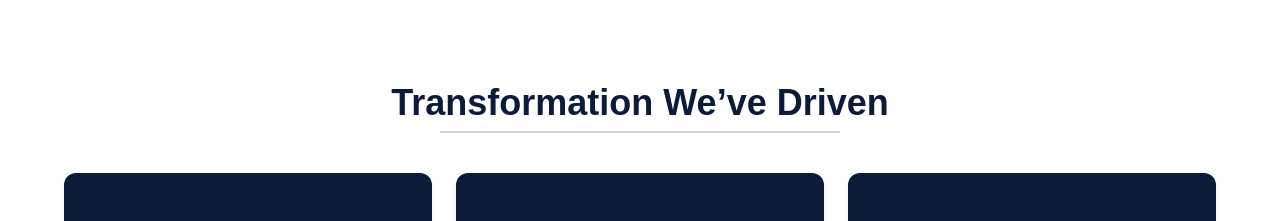
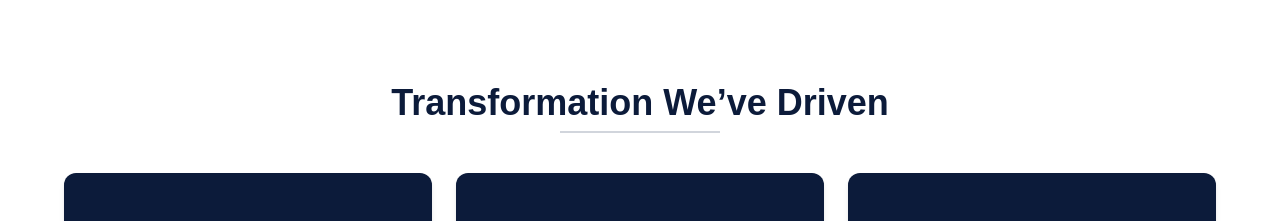
Before and after one commit to gurudesh0801/serensynth, a Next.js app: page / in a window 1280 px wide. Shown: the part 2200-2421 px from the top of the page. Built offline with nearby package versions, Linux system fonts and the light colour scheme.

Commit message:
Update TransformationStats.jsx

```diff
--- a/app/components/TransformationStats.jsx
+++ b/app/components/TransformationStats.jsx
@@ -19,7 +19,7 @@ export default function TransformationStats() {
         transition={{ duration: 0.6 }}
       >
         Transformation We’ve Driven
-        <div className="mx-auto mt-2 h-[2px] w-100 bg-gray-300" />
+        <div className="mx-auto mt-2 h-[2px] w-40 bg-gray-300" />
       </motion.h2>
 
       <div className="max-w-6xl mx-auto grid grid-cols-1 md:grid-cols-3 gap-6 text-center">
```
